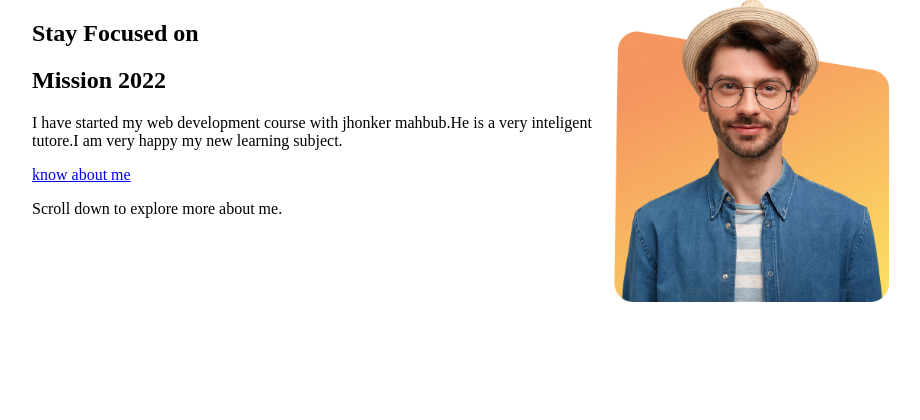
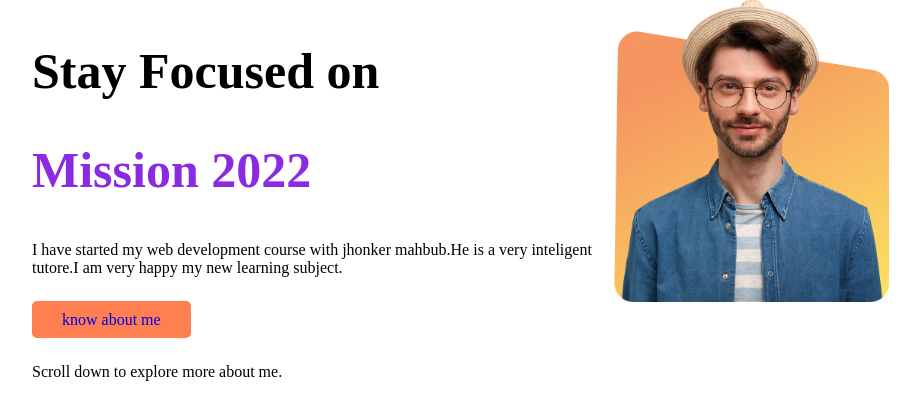
Before and after one commit to minajulislam/my-first-assignment, a plain HTML site: page index.html in a window 1280 px wide. Shown: the whole page, without its empty margins (96-1016 px from the left). Drawn offline with Linux system fonts and the light colour scheme.

Commit message:
commit added

```diff
--- a/index.html
+++ b/index.html
@@ -7,13 +7,14 @@
     <title>My first Assingment</title>
     <link rel="stylesheet" href="style.css">
 </head>
-<section>
+
 <body>
+    <section>
     <div class="half-width">
     <h1>Stay Focused on</h1>
-    <h1>Mission 2022</h1>
-    <p>I have started my web development course with jhonker mahbub.He is a very inteligent tutore.I am very happy my new learning subject.</p>
-    <a href="#">know about me</a><br>
+    <h1 class="color">Mission 2022</h1>
+    <p>I have started my web development course with jhonker mahbub.He is a very inteligent tutore.I am very happy my new learning subject.<p><br>
+    <a class="button" href="#">know about me</a><br><br>
     <p>Scroll down to explore more about me.</p>
 </div>
 <div class="half-width dir-img">
--- a/style.css
+++ b/style.css
@@ -11,3 +11,15 @@ section{
 .half-width img{
     width: 50%;
 }
+h1{
+    font-size: 50px;
+}
+ .color{
+        color: blueviolet;
+}
+.button{
+    background-color: coral;
+    text-decoration: none;
+    padding: 10px 30px;
+     border-radius: 5px;
+}
```
